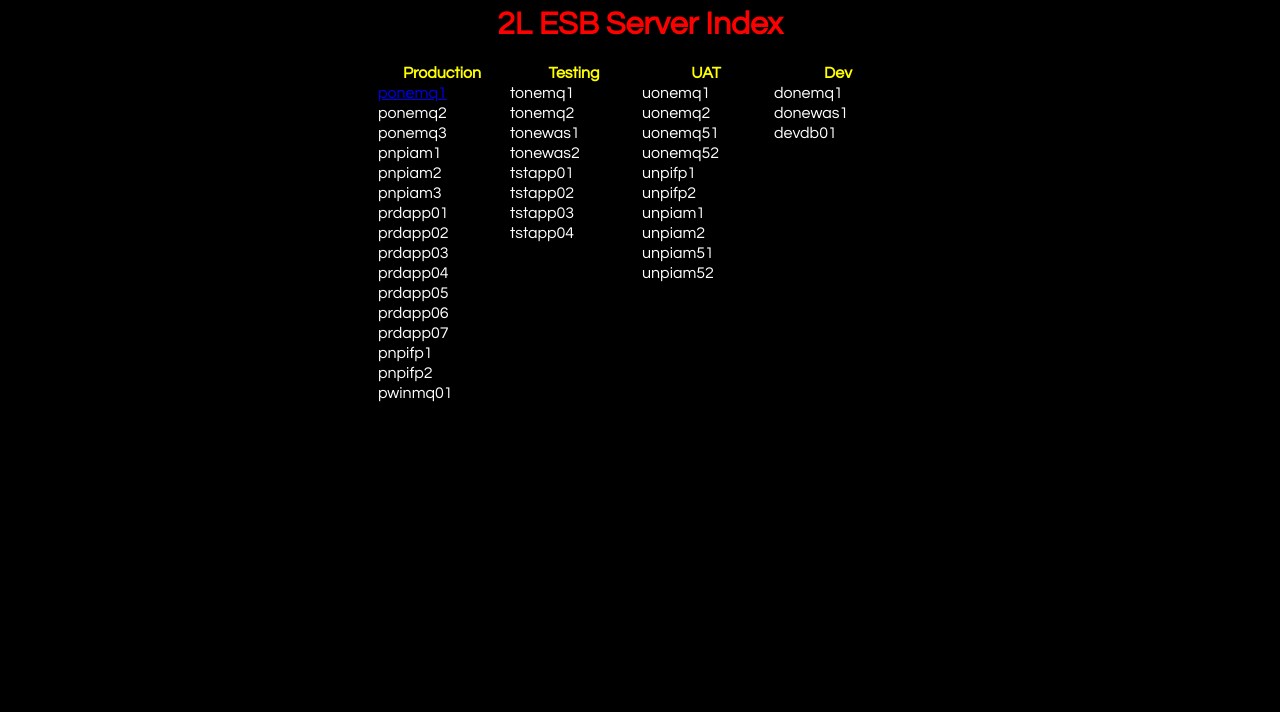
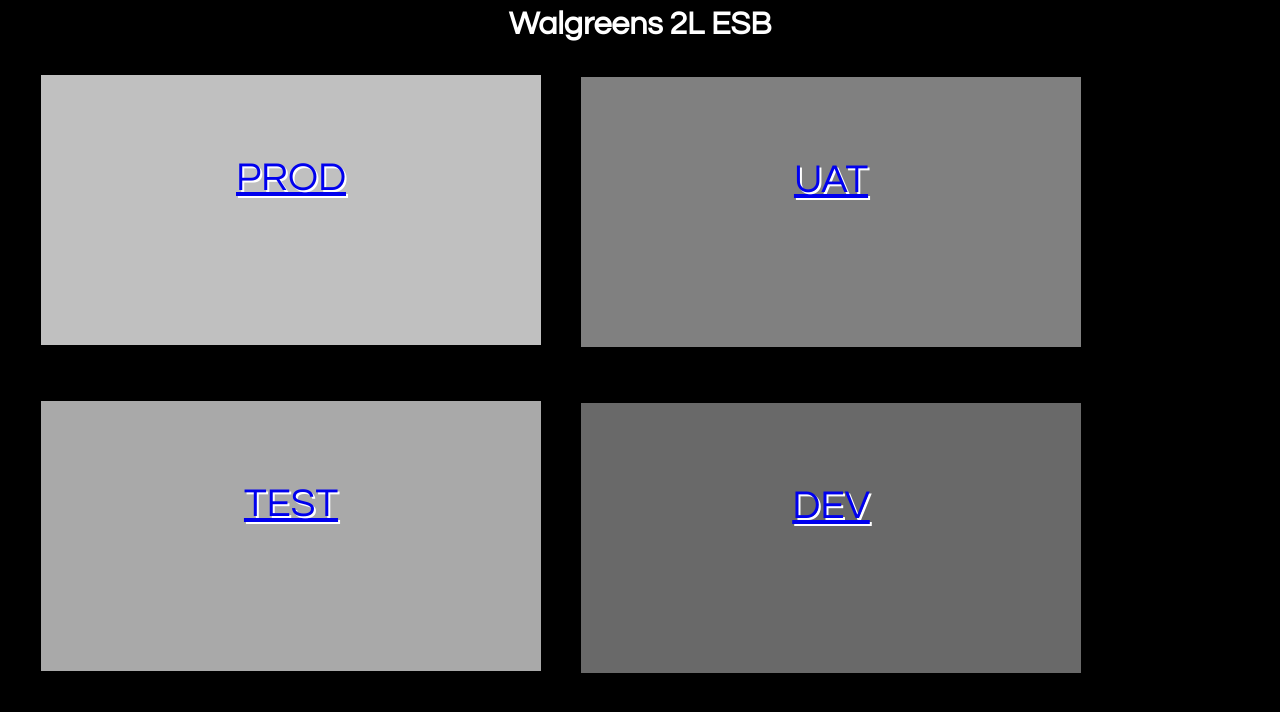
Before and after one commit to gunalan-s/walgreensESB, a plain HTML site: page index.html in a window 1280 px wide. Drawn offline with Linux system fonts and the light colour scheme.

Commit message:
update to diaplay environment

```diff
--- a/index.html
+++ b/index.html
@@ -1,112 +1,78 @@
-<html>
- <title>Walgreens 2L ESB Team</title>
-<h1 align="center">
-<font face="Century gothic" color="red">
-2L ESB Server Index
+ <html>
+   <head>
+   <title>Walgreens 2L ESB</title>
+   <meta http-equiv="content-type" content="text/html; charset=iso-8859-1" />
+<style type="text/css">
+#Prod{
+ position: relative;
+    top: 10px;
+    left: 30px;
+    width:500px;
+    height:270px;
+    background:#C0C0C0;
+ border: 3px solid BLACK;
+font-family: "Century gothic", Times, serif;
+font-size: 40px;
+text-align:center;
+text-shadow: 2px 2px #ffffff;
+
+}
+#Test{
+    position: relative;
+    top: 60px;
+    left: 30px;
+    width:500px;
+    height:270px;
+    background:#A9A9A9;
+ border: 3px solid BLACK;
+font-family: "Century gothic", Times, serif;
+font-size: 40px;
+text-align:center;
+text-shadow: 2px 2px #ffffff;
+
+}
+#UAT{
+    position: relative;
+    top: -540px;
+    left: 570px;
+    width:500px;
+    height:270px;
+    background:#808080;
+ border: 3px solid BLACK;
+font-family: "Century gothic", Times, serif;
+font-size: 40px;
+text-align:center;
+text-shadow: 2px 2px #ffffff;
+
+}
+#Dev{
+    position: relative;
+    top: -490px;
+    left: 570px;
+    width:500px;
+    height:270px;
+    background:#696969;
+ border: 3px solid BLACK;
+font-family: "Century gothic", Times, serif;
+font-size: 40px;
+text-align:center;
+text-shadow: 2px 2px #ffffff;
+
+}
+#a{
+font-color:black;
+}
+#div4 { background: #444; }
+</style>
+   </head>
+   <body bgcolor="black">
+<font color="white" align="center" face="Century gothic">
+<h1>Walgreens 2L ESB</h1>
 </font>
-</h1>
-
-<body bgcolor="black">
-<font face="Century gothic" color="blue">
-<table style="color:white" align="center" >
-<col width="130">
-<tr style="color:yellow" align="center">
- <th>Production</th>
- <th>Testing</th>
- <th>UAT</th>
- <th>Dev</th>
-</tr>
-<col width="130">
-<tr>
- <td><a href="/walgreensESB/ponemq1.html">ponemq1</a></td>
-<td>tonemq1</td>
-<td>uonemq1</td>
-<td>donemq1</td>
-</tr>
-<col width="130">
-<tr>
-<td>ponemq2</td>
-<td>tonemq2</td>
-<td>uonemq2</td>
-<td>donewas1</td>
-</tr>
-<col width="130">
-<tr>
-<td>ponemq3</td>
-<td>tonewas1</td>
-<td>uonemq51</td>
-<td>devdb01</td>
-</tr>
-<tr>
-<td>pnpiam1</td>
-<td>tonewas2</td>
-<td>uonemq52</td>
-</tr>
-<tr>
-<td>pnpiam2</td>
-<td>tstapp01</td>
-<td>unpifp1</td>
-</tr>
-<tr>
-<td>pnpiam3</td>
-<td>tstapp02</td>
-<td>unpifp2</td>
-</tr>
-<tr>
-<td>prdapp01</td>
-<td>tstapp03</td>
-<td>unpiam1</td>
-</tr>
-<tr>
-<td>prdapp02</td>
-<td>tstapp04</td>
-<td>unpiam2</td>
-</tr>
-<tr>
-<td>prdapp03</td>
-<td></td>
-<td>unpiam51</td>
-</tr>
-<tr>
-<td>prdapp04</td>
-<td></td>
-<td>unpiam52</td>
-</tr>
-<tr>
-<td>prdapp05</td>
-<td></td>
-<td></td>
-</tr>
-<tr>
-<td>prdapp06</td>
-<td></td>
-<td></td>
-</tr>
-<tr>
-<td>prdapp07</td>
-<td></td>
-<td></td>
-</tr>
-<tr>
-<td>pnpifp1</td>
-<td></td>
-<td></td>
-</tr>
-<tr>
-<td>pnpifp2</td>
-<td></td>
-<td></td>
-</tr>
-<tr>
-<td>pwinmq01</td>
-<td></td>
-<td></td>
-</tr>
-</table>
-
-</font>
-</body>
- a{
- color:white;
- }
-</html>
+    <div id="Prod"><br><br><a href="/prod.html">
+PROD</a></br></br></div>
+    <div id="Test"><br><br><a href="/test.html">TEST</a></br></br></div>
+    <div id="UAT"><br><br><a href="/uat.html">UAT</a></br></br></div>
+    <div id="Dev"><br><br><a href="/dev.html">DEV</a></br></br></div>
+   </body>
+ </html>
```
